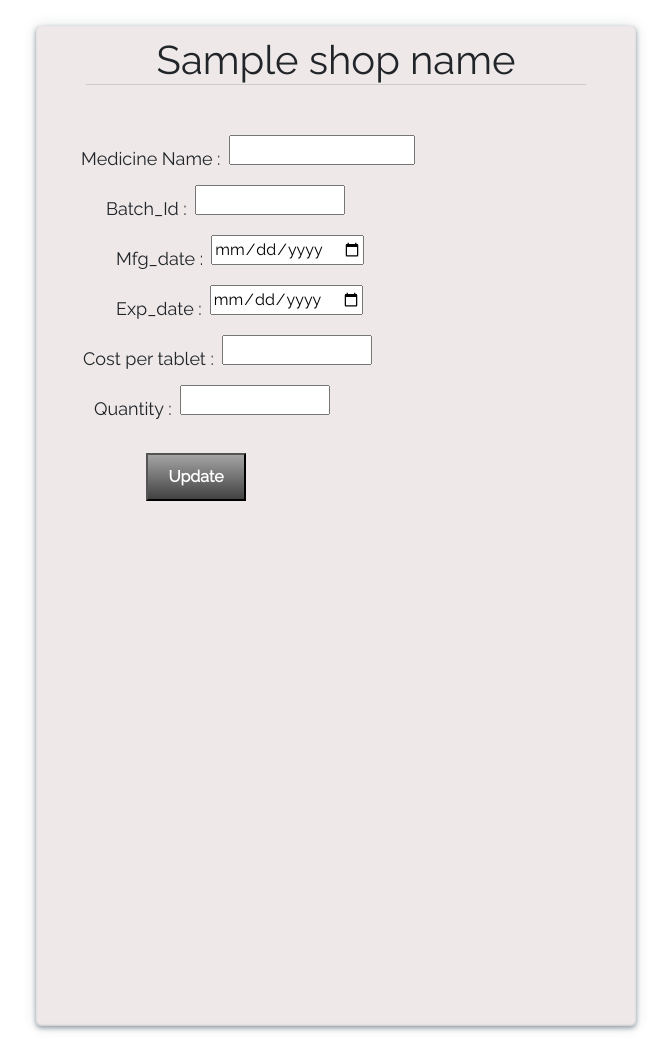
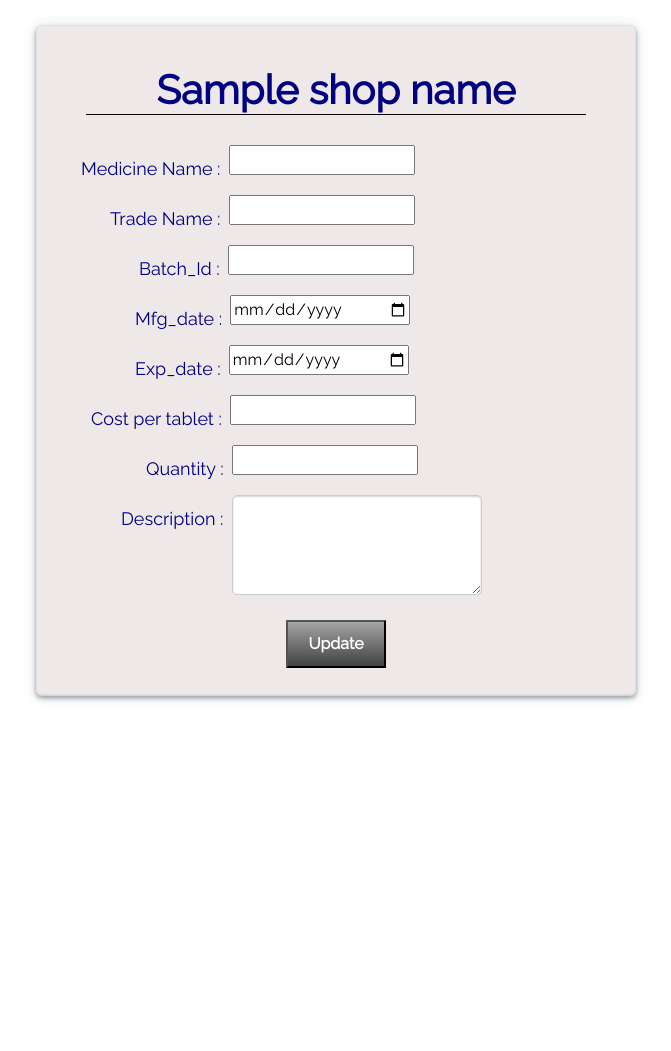
Before and after one commit to vaishnavi1396/Billing_system, a Flask app: template templates/update_med.html in a window 1280 px wide. Shown: the whole page, without its empty margins (348-1019 px from the left). After the commit the page ends 702 px from the top, so only its background shows below. Run offline with Flask 2, Linux system fonts and the light colour scheme; the template is opened without the code that fills it: most values are stand-ins (such as "Sample title", 1, 10 or a date in 2020); some libraries are stand-ins or nearby versions.

Commit message:
update medicine

```diff
--- /dev/null
+++ b/med_id_generation.txt
@@ -0,0 +1 @@
+451402723
--- a/medbill.py
+++ b/medbill.py
@@ -1,7 +1,7 @@
 from flask import render_template, request, make_response,jsonify
 from flask import Flask
 import datetime
-from model import get_cust_id, med_query, add, get_med_info, get_med_det,add_model,add, reduce_medicine_qty
+from model import *
 import json
 
 
@@ -12,7 +12,7 @@ app = Flask(__name__)
 def bill(cust_name):
     print(cust_name)
     cust_id = get_cust_id(cust_name)
-    resp = make_response(render_template("billform.html", shop_name=cust_name))
+    resp = render_template("billform.html", shop_name=cust_name)
     resp.set_cookie("cust_id",cust_id)
     return resp
 
@@ -20,7 +20,10 @@ def bill(cust_name):
 @app.route("/update/<cust_name>")
 def update_med(cust_name):
     print(cust_name)
-    return render_template("update_med.html", Shop_name=cust_name)
+    cust_id = get_cust_id(cust_name)
+    result = make_response(render_template("update_med.html", Shop_name=cust_name))
+    result.set_cookie("cust_id", cust_id)
+    return result
 
 
 @app.route("/search")
@@ -42,8 +45,7 @@ def search():
 def isExpired(exp_date):
     currentday=datetime.date.today()
     print(currentday)
-    print(currentday<exp_date)
-
+    print(currentday < exp_date)
     if exp_date < currentday:
         print("expired")
         return True
@@ -69,6 +71,12 @@ def add_medicine():
     return jsonify(final_med_data[0].__dict__)
 
 
+def reduce_medicine_qty(cust_id,batch_id,qty):
+    user_qty=qty
+    updated_qty_value = remove_qty(user_qty,cust_id)
+    return updated_qty_value
+
+
 @app.route("/generate", methods=['POST'])
 def generate():
     generate_bill = request.data
@@ -85,6 +93,27 @@ def generate():
         reduce_medicine_qty(cust_id,batch_id,qty)
     return jsonify(json.dumps({"status":"Success"}))
 
+
+@app.route("/med_update", methods=['POST'])
+def med_update():
+    cust_id = request.cookies.get("cust_id")
+
+    med_name = request.form['mname']
+    trade_name = request.form['tname']
+    batch_id = request.form['batch_id']
+    mfg_date = request.form['mfg']
+    exp_date = request.form['exp']
+    cost = request.form['cost']
+    quantity = request.form['qty']
+    description = request.form['desc']
+    print(med_name,trade_name,batch_id,mfg_date,exp_date,cost, quantity, description,cust_id)
+    medicine_id = med_query(trade_name)
+    print(medicine_id)
+    if medicine_id is None:
+        insert_med = insert_medicine(med_name,trade_name,batch_id,mfg_date,exp_date,cost, quantity, description,cust_id)
+    else:
+        update_medicine = medicine_update(quantity, cust_id)
+
+
 if __name__ == "__main__":
     app.run(debug=False)
-    #get_med_det("crocin",100)
--- a/static/ajax.js
+++ b/static/ajax.js
@@ -6,7 +6,7 @@ $(document).ready(function(){
 
         $("#search").click(function(){
                 var value=$("#txtSearch").val()
-                alert("Getting the medicine name "+value);
+                //alert("Getting the medicine name "+value);
                 if(value=="")
                 {
                     alert("Enter the medicine name");
@@ -45,7 +45,7 @@ $(document).ready(function(){
         }
         else{
             $.get("http://127.0.0.1:5000/add?medicine=" +med_name, function(data, status){
-                    alert("Data: " + data + "\nStatus: " + status);
+                     alert("Data: " + data + "\nStatus: " + status);
                      function convert(str) {
                         var date = new Date(str),
                             month = ("0" + (date.getMonth()+1)).slice(-2),
--- a/static/display.css
+++ b/static/display.css
@@ -2,7 +2,9 @@
 {
 width:60%;
 }
-
+h1{
+border-bottom:2px solid white;
+}
 
 .text-white{
 text-color:#ffff;
--- a/static/med_update.css
+++ b/static/med_update.css
@@ -7,7 +7,7 @@ font-family:'Raleway',sans-serif;
 
 #first{
 width:600px;
-height:1000px;
+height:670px;
 box-shadow:0 0 15px rgba(14,41,57,0.12),0 2px 5px rgba(14,41,57,0.44),inset 0 -1px 2px rgba(14,41,57,0.15);
 float:left;
 background-color:#EEE8E8;
@@ -17,8 +17,10 @@ border-radius:5px;
 }
 
 h1{
-border-bottom:1px solid #ccc;
+margin-top:30px;
+border-bottom:1px solid black;
 margin-bottom:30px;
+color:#000080;
 }
 
 span{
@@ -30,56 +32,73 @@ font-size:18px;
 .one{
 display:block;
 margin-left:-5px;
-margin-top:50px;
+margin-top:30px;
+color:#000080;
 }
 
 .two{
 display:block;
-margin-left:20px;
+margin-left:24px;
 margin-top:20px;
-}
-
-.batch_id{
-width:150px;
+color:#000080;
 }
 
 .three{
 display:block;
-margin-left:30px;
+margin-left:53px;
 margin-top:20px;
+color:#000080;
 }
 
 .four{
 display:block;
-margin-left:30px;
+margin-left:49px;
 margin-top:20px;
+color:#000080;
 }
 
 .five{
 display:block;
-margin-left:-3px;
+margin-left:49px;
 margin-top:20px;
-}
-
-.cost{
-width:150px;
+color:#000080;
 }
 
 .six{
 display:block;
-margin-left:8px;
+margin-left:5px;
 margin-top:20px;
+color:#000080;
 }
 
-.qty{
-width:150px;
+.seven{
+display:block;
+margin-left:60px;
+margin-top:20px;
+color:#000080;
+}
+
+.eight{
+display:block;
+margin-left:35px;
+margin-top:20px;
+color:#000080;
+}
+
+textarea{
+width:300px;
+padding:7px;
+height:100px;
+border-radius:5px;
+border:1px solid #cbcbcb;
+box-shadow:inset 0 1px 2px rgba(0,0,0,0.18)
 }
 
 .submit{
 width:100px;
-margin-left:60px;
+margin-left:200px;
 padding:10px;
-margin-top:30px;
+margin-top:10px;
 background:linear-gradient(#A4A4A4,#424242);
 color:#fff;
 font-weight:700;
--- a/templates/billform.html
+++ b/templates/billform.html
@@ -12,8 +12,8 @@
 <div align="center">
 <div class="card text-white mb-3" style="width:55rem;height:35rem;">
     <div class="card-body">
-        <h4 class="card-title">{{ shop_name }}</h4>
-        <h6 class="card-subtitle mb-2 text-muted">supported by BRV4!!</h6>
+        <h1 class="card-title">{{ shop_name }}</h1>
+
         <div id="myTabContent" class="tab-content">
             <div class="tab-pane active in" id="user_details">
                     <label>Username</label>
@@ -53,7 +53,7 @@
             </tr>
         </table>
         </div>
-         <div style="margin-top:30px">
+         <div style="margin-top:30px;">
                 <button  type="submit" class="btn btn-primary btn-sm bill" id="bill">Bill</button>
          </div>
     </div>
--- a/templates/update_med.html
+++ b/templates/update_med.html
@@ -10,39 +10,52 @@
 
 <body>
     <div id="first">
-        <h1 align="center">{{ Shop_name }}</h1>
+        <form action="{{ url_for('med_update') }}" method="post">
+        <h1 align="center"><b>{{ Shop_name }}</b></h1>
 
         <label class="one">
         <span>Medicine Name :</span>&nbsp;
-        <input class="name" name="mname" type="text"/>
+        <input class="name" name="mname" type="text" size="20"/>
         </label>
 
         <label class="two">
-        <span>Batch_Id :</span>&nbsp;
-        <input class="batch_id" name="batch_id" type="text"/>
+        <span>Trade Name :</span>&nbsp;
+        <input class="name" name="tname" type="text" size="20"/>
         </label>
 
         <label class="three">
-        <span>Mfg_date :</span>&nbsp;
-        <input class="mfg" name="mfg" type="date"/>
+        <span>Batch_Id :</span>&nbsp;
+        <input class="batch_id" name="batch_id" type="text" size="20px"/>
         </label>
 
         <label class="four">
-        <span>Exp_date :</span>&nbsp;
-        <input class="Exp" name="Exp" type="date"/>
+        <span>Mfg_date :</span>&nbsp;
+        <input class="mfg" name="mfg" type="date" style="width:180px;"/>
         </label>
 
         <label class="five">
-        <span>Cost per tablet :</span>&nbsp;
-        <input class="cost" name="cost" type="number"/>
+        <span>Exp_date :</span>&nbsp;
+        <input class="Exp" name="exp" type="date" style="width:180px;"/>
         </label>
 
         <label class="six">
+        <span>Cost per tablet :</span>&nbsp;
+        <input class="cost" name="cost" type="number" size="20"/>
+        </label>
+
+        <label class="seven">
         <span>Quantity :</span>&nbsp;
-        <input class="qty" name="qty" type="number"/>
+        <input class="qty" name="qty" type="number" size="20"/>
+        </label>
+
+        <label class="eight">
+        <span>Description :</span>&nbsp;
+        <textarea class="msg" name="desc" style="width:250px;">
+        </textarea>
         </label>
 
         <input class="submit" name="submit" type="submit" value="Update">
+        </form>
     </div>
 </body>
 </html>
```
Also changed, not shown: model.py (+82 -7 lines).
